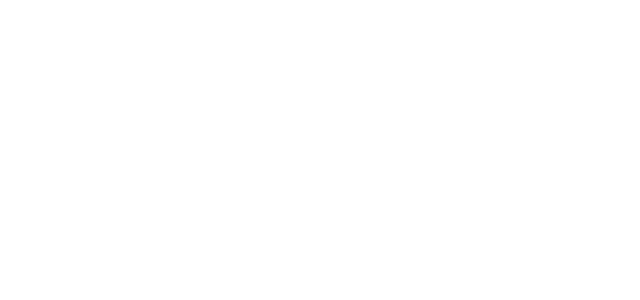
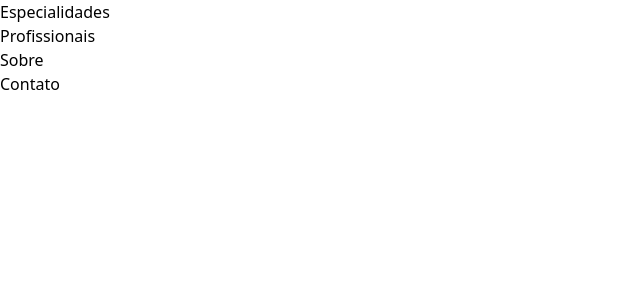
Before and after one commit to NathanPatrzyk/espaconeurodesenvolver, a React (Vite) app: page / in a window 1280 px wide. Shown: the top 300 px of the page, without its empty margins (0-640 px from the left). Built offline with nearby package versions, Linux system fonts and the light colour scheme.

Commit message:
version-1.7

```diff
--- a/src/components/Nav.jsx
+++ b/src/components/Nav.jsx
@@ -1,10 +1,23 @@
 import React from "react";
 
 const Nav = () => {
+  let links = [
+    { name: "Especialidades", link: "/" },
+    { name: "Profissionais", link: "/" },
+    { name: "Sobre", link: "/" },
+    { name: "Contato", link: "/" },
+  ];
   return (
-    <div className="w-full fixed top-0 left-0">
-      <div className="md:flex bg-white p-4 h-20 ps-4 md:ps-24">
-        <div className="logo h-12 w-12 sm:w-96 bg-no-repeat bg-center bg-contain cursor-pointer"></div>
+    <div className="w-full md:flex md:px-8 items-center justify-between fixed top-0 left-0 bg-white">
+      <div className="flex w-2/5 p-4">
+        <div className="w-10 sm:w-72 h-10 bg-[url(./assets/logo-small.png)] sm:bg-[url(./assets/logo.png)] bg-no-repeat bg-center bg-contain cursor-pointer hover:opacity-80 focus:opacity-80 duration-500"></div>
+      </div>
+      <div className="md:w-3/5 md:flex md:items-center gap-4 sm:justify-end text-lg md:pb-0 pb-4 absolute md:static bg-white md:z-auto z-[-1] left-0 w-full">
+        {links.map((link) => (
+          <div className="pb-2 md:px-0 px-4 hover:opacity-80 focus:opacity-80 cursor-pointer duration-500">
+            <a href={link.link}>{link.name}</a>
+          </div>
+        ))}
       </div>
     </div>
   );
--- a/src/index.css
+++ b/src/index.css
@@ -2,9 +2,6 @@
 @tailwind components;
 @tailwind utilities;
 
-.logo{
-    background-image: url(./assets/logo-small.png);
-}
 @media (min-width: 640px){
     .logo{
         background-image: url(./assets/logo.png);
```
